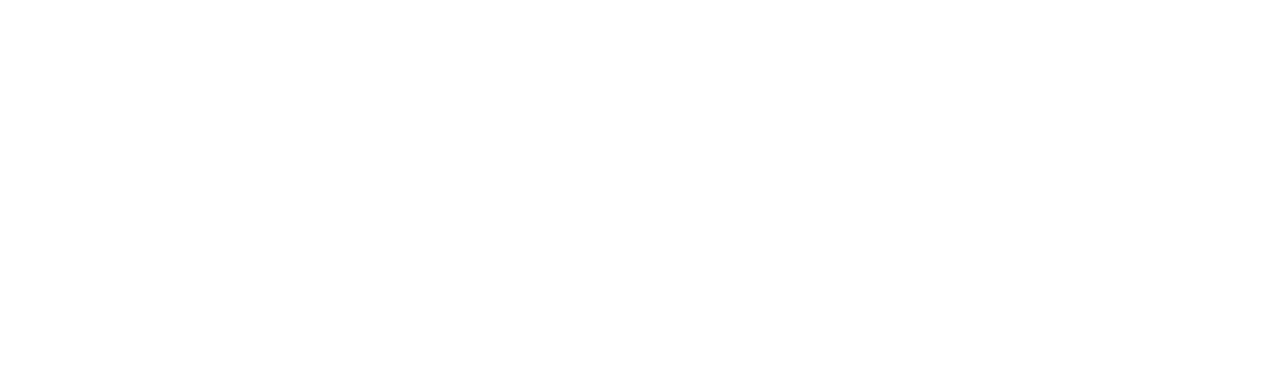
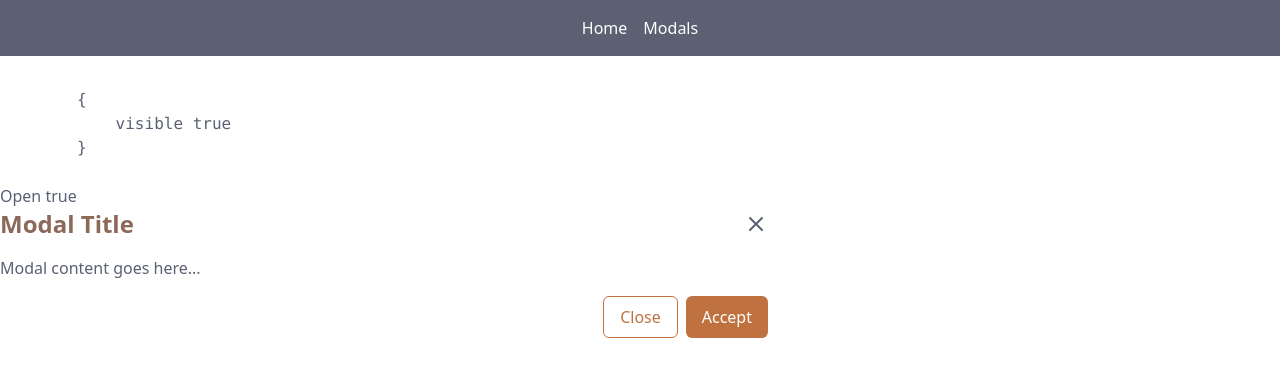
Before and after one commit to guiurm/bit-craft, a Vue app: page /modal in a window 1280 px wide. Before the commit this address had no page. Shown: the top 376 px of the page. Built offline with nearby package versions, Linux system fonts and the light colour scheme.

Commit message:
wip(modals): working on the creation of a modal component

```diff
--- a/package.json
+++ b/package.json
@@ -5,6 +5,7 @@
     "type": "module",
     "scripts": {
         "dev": "vite",
+        "dev-host": "vite --host",
         "build": "run-p type-check \"build-only {@}\" --",
         "preview": "vite preview",
         "test:unit": "vitest",
--- /dev/null
+++ b/src/components/modal/BaseModal.vue
@@ -0,0 +1,94 @@
+<script lang="ts" setup>
+import { computed, onMounted, ref, watch } from 'vue';
+
+export type TBaseModalProps = {
+    visible?: boolean;
+    target?: HTMLElement;
+    beforeAccept?: () => boolean;
+    afterAccept?: () => void;
+};
+export type TBaseModalEmits = {
+    'update:visible': [n: boolean];
+    close: [];
+    open: [];
+    accept: [];
+    cancel: [];
+};
+
+//props
+const props = withDefaults(defineProps<TBaseModalProps>(), {
+    beforeAccept: () => true,
+    afterAccept: () => {},
+    visible: false
+});
+
+//values
+const visibleRef = ref(props.visible);
+const isVisible = computed(() => visibleRef.value === true);
+
+//emits
+const emit = defineEmits<TBaseModalEmits>();
+
+//actions
+const close = () => {
+    visibleRef.value = false;
+    emit('close');
+    emit('update:visible', false);
+};
+const accept = () => {
+    if (!props.beforeAccept()) return;
+    close();
+    emit('accept');
+    props.afterAccept();
+};
+const cancel = () => {
+    close();
+    emit('cancel');
+};
+const open = () => {
+    visibleRef.value = true;
+    emit('open');
+    emit('update:visible', true);
+};
+
+//slots
+const slotData = { close, accept, cancel, open, isVisible };
+export type TBaseModalActions = typeof slotData;
+defineSlots<{
+    header: (data: TBaseModalActions) => {};
+    body: (data: TBaseModalActions) => {};
+    footer: (data: TBaseModalActions) => {};
+}>();
+
+//watch
+watch(
+    () => props.visible,
+    n => {
+        if (n) emit('open');
+        else emit('close');
+    }
+);
+watch(
+    () => props.target,
+    (n, o) => {
+        o?.removeEventListener('click', open);
+        n?.addEventListener('click', open);
+    }
+);
+
+//life-cicle
+onMounted(() => {
+    props.target?.addEventListener('click', open);
+});
+</script>
+<template>
+    <!--<div v-if="isVisible" class="absolute top-0 left-0 w-screen h-screen bg-stone-800 opacity-75"></div>-->
+    <!--<div v-if="isVisible" class="absolute top-0 left-0 w-screen h-screen flex justify-center items-center">-->
+    {{ visible }}
+    <div v-if="isVisible" class="w-[48rem] h-[24rem] bg-white">
+        <slot v-bind="slotData" name="header" />
+        <slot v-bind="slotData" name="body" />
+        <slot v-bind="slotData" name="footer" />
+    </div>
+    <!--</div>-->
+</template>
--- /dev/null
+++ b/src/components/modal/StyledModal.vue
@@ -0,0 +1,77 @@
+<script lang="ts" setup>
+import { computed } from 'vue';
+import BaseModal from './BaseModal.vue';
+
+import type { TBaseModalActions, TBaseModalEmits, TBaseModalProps } from './BaseModal.vue';
+
+//props
+const props = withDefaults(defineProps<TBaseModalProps>(), {
+    beforeAccept: () => true,
+    afterAccept: () => {},
+    visible: false
+});
+
+//emits
+const emit = defineEmits<TBaseModalEmits>();
+
+//slots
+defineSlots<{
+    header: (data: TBaseModalActions) => {};
+    body: (data: TBaseModalActions) => {};
+    footer: (data: TBaseModalActions) => {};
+}>();
+
+//value
+const isVisible = computed({
+    get() {
+        return props.visible ?? false;
+    },
+    set(n: boolean) {
+        emit('update:visible', n);
+    }
+});
+const domTarget = computed(() => props.target);
+</script>
+<template>
+    <base-modal v-model:visible="isVisible" :target="domTarget">
+        <template #header="actions">
+            <slot v-bind="actions" name="header">
+                <div class="flex justify-between items-center mb-4">
+                    <h2 class="text-2xl font-bold text-custom-brown">Modal Title</h2>
+                    <button @click="actions.close" class="text-custom-gray hover:text-custom-orange-bright">
+                        <svg
+                            xmlns="http://www.w3.org/2000/svg"
+                            class="h-6 w-6"
+                            fill="none"
+                            viewBox="0 0 24 24"
+                            stroke="currentColor">
+                            <path
+                                stroke-linecap="round"
+                                stroke-linejoin="round"
+                                stroke-width="2"
+                                d="M6 18L18 6M6 6l12 12" />
+                        </svg>
+                    </button></div
+            ></slot>
+        </template>
+        <template #body="actions">
+            <slot v-bind="actions" name="body"> <p class="text-custom-gray mb-4">Modal content goes here...</p></slot>
+        </template>
+        <template #footer="actions">
+            <slot v-bind="actions" name="footer">
+                <div class="flex justify-end">
+                    <button
+                        @click="actions.close"
+                        class="bg-transparent me-2 text-custom-orange-dark border border-custom-orange-dark hover:bg-custom-orange-bright hover:text-white rounded-md px-4 py-2">
+                        Close
+                    </button>
+                    <button
+                        @click="actions.accept"
+                        class="bg-custom-orange text-white px-4 py-2 rounded-md bg-custom-orange-dark hover:bg-custom-orange-bright">
+                        Accept
+                    </button>
+                </div>
+            </slot>
+        </template>
+    </base-modal>
+</template>
--- /dev/null
+++ b/src/composables/cssGenerator.ts
@@ -0,0 +1,25 @@
+import { ref } from 'vue';
+
+export type TUseCssClasses = string | Record<string, boolean>;
+
+const useCSSGenerator = (defaultCss?: TUseCssClasses) => {
+    const computedStyles = ref({} as Record<string, boolean>);
+
+    const setStyles = (cssConf: TUseCssClasses) => {
+        if (!cssConf) return computedStyles;
+        if (typeof cssConf === 'string') {
+            cssConf.split(' ').forEach(currentClass => (computedStyles.value[currentClass] = true));
+        } else if (typeof cssConf === 'object') {
+            computedStyles.value = { ...computedStyles.value, ...cssConf };
+        }
+    };
+
+    if (defaultCss) setStyles(defaultCss);
+
+    return {
+        computedStyles,
+        setStyles
+    };
+};
+
+export default useCSSGenerator;
--- /dev/null
+++ b/src/layouts/MainLayout.vue
@@ -0,0 +1,24 @@
+<script lang="ts" setup></script>
+
+<template>
+    <div class="bg-custom-white text-custom-gray font-sans">
+        <header class="bg-custom-gray text-custom-white p-4">
+            <nav class="flex justify-center">
+                <router-link
+                    to="/"
+                    class="mx-2 transition duration-300 ease-in-out transform hover:scale-110 hover:text-custom-orange-bright">
+                    Home
+                </router-link>
+                <router-link
+                    to="/modal"
+                    class="mx-2 transition duration-300 ease-in-out transform hover:scale-110 hover:text-custom-orange-bright">
+                    Modals
+                </router-link>
+            </nav>
+        </header>
+
+        <main class="container mx-auto mt-8">
+            <slot />
+        </main>
+    </div>
+</template>
--- a/src/router/index.ts
+++ b/src/router/index.ts
@@ -4,8 +4,13 @@
     history: createWebHistory(import.meta.env.BASE_URL),
     routes: [
         {
+            path: '/modal',
+            name: 'modal',
+            component: () => import('../views/ModalView.vue')
+        },
+        {
             path: '/',
-            name: 'home',
+            name: 'homr',
             component: () => import('../views/HomeView.vue')
         }
     ]
--- a/src/views/HomeView.vue
+++ b/src/views/HomeView.vue
@@ -1,6 +1,35 @@
-<script setup lang="ts"></script>
+<script lang="ts" setup>
+import MainLayout from '@/layouts/MainLayout.vue';
+</script>
 
 <template>
-    <main>Project setup</main>
-    <h1 className="text-3xl font-bold underline">Hello world!</h1>
+    <main-layout>
+        <h1 class="text-3xl font-bold mb-4 text-custom-brown">Welcome to the Vue 3 Library</h1>
+        <p class="text-lg text-custom-gray">You are in a testing environment of the library. Explore our catalog!</p>
+
+        <div class="mt-8">
+            <p class="text-lg text-custom-gray">
+                Discover more about our books:
+                <a href="#" class="text-custom-orange font-bold hover:underline">Book 1</a>,
+                <a href="#" class="text-custom-orange font-bold hover:underline">Book 2</a>,
+                <a href="#" class="text-custom-orange font-bold hover:underline">Book 3</a>
+            </p>
+        </div>
+
+        <div class="mt-8">
+            <h2 class="text-xl font-bold text-custom-brown mb-2">Functions of the Vue 3 Library</h2>
+            <p class="text-lg text-custom-gray">
+                Our Vue 3 library provides a wide range of components, utilities, and composables that can streamline
+                your work in web development. Some of the key features include:
+            </p>
+            <ul class="list-disc mt-4 text-custom-gray">
+                <li>Reusable and customizable components for building user interfaces efficiently.</li>
+                <li>
+                    Built-in utilities that simplify common tasks such as state management, routing, and animations.
+                </li>
+                <li>Composables that allow sharing logic between components in a modular and scalable way.</li>
+                <li>Compatibility with Vue 3 and the latest frontend development practices.</li>
+            </ul>
+        </div>
+    </main-layout>
 </template>
--- /dev/null
+++ b/src/views/ModalView.vue
@@ -0,0 +1,33 @@
+<script setup lang="ts">
+import BaseModal from '@/components/modal/BaseModal.vue';
+import StyledModal from '@/components/modal/StyledModal.vue';
+import { ref, type Ref } from 'vue';
+const visible = ref(true);
+const target = ref() as Ref<HTMLElement>;
+
+import MainLayout from '@/layouts/MainLayout.vue';
+</script>
+
+<template>
+    <main-layout>
+        <pre>
+        {
+            visible {{ visible }}
+        }
+    </pre
+        >
+        <button ref="target">Open</button>
+        <!--
+
+            <base-modal :target="target">
+            <template #header="{ close }">
+                <div class="px-2 py-1 bg-red-500 text-white w-min rounded cursor-pointer" @click="close">close</div>
+            </template>
+
+            <template #body>body</template>
+            <template #footer>footer</template>
+        </base-modal>
+    -->
+        <styled-modal v-model:visible="visible" :target="target"></styled-modal>
+    </main-layout>
+</template>
--- a/tailwind.config.js
+++ b/tailwind.config.js
@@ -2,7 +2,15 @@
 export default {
     content: ["./index.html", "./src/**/*.{js,ts,jsx,tsx,vue}"],
     theme: {
-        extend: {},
+        extend: {
+            colors: {
+                "custom-white": "#ffffff",
+                "custom-gray": "#5b6072",
+                "custom-brown": "#8d6959",
+                "custom-orange-dark": "#bf7240",
+                "custom-orange-bright": "#f17b27",
+            },
+        },
     },
     plugins: [],
 };
```
Lines whose indentation alone changed are shown as unchanged.
